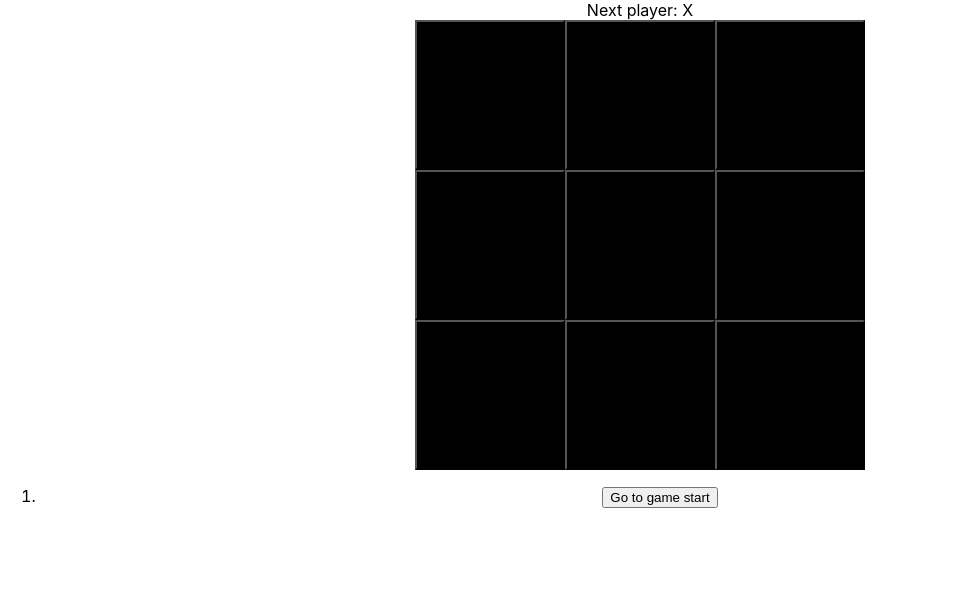
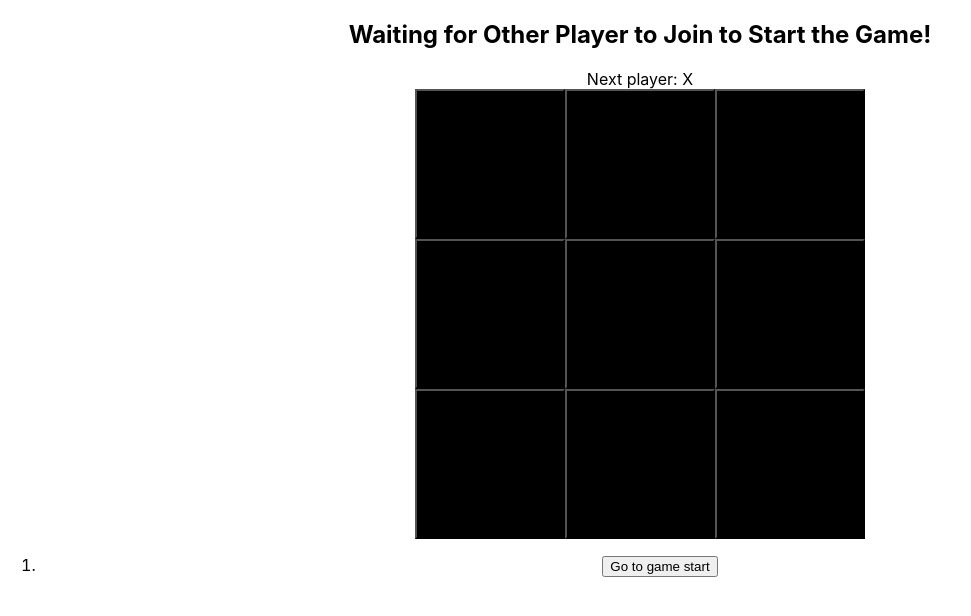
Before and after one commit to jason-ng-zq99/govtech-gds-swe-assessment, a React (Create React App) app in the folder client/: page /gamePage in a window 1280 px wide. Shown: the top 616 px of the page, without its empty margins (0-971 px from the left). Built offline with nearby package versions, Linux system fonts and the light colour scheme; no server answers.

Commit message:
Add stop layer while waiting for another player

```diff
--- a/client/src/components/BoardGame.jsx
+++ b/client/src/components/BoardGame.jsx
@@ -24,6 +24,16 @@ const StyledButton = styled.button`
                                                                                 ? "green"
                                                                                 : "black"};
 `
+
+const StopLayer = styled.div`
+  width: 100%;
+  height: 100%;
+  position: absolute;
+  bottom: 0;
+  left: 0;
+  z-index: 99;
+  cursor: default;
+`;
 
 function Square({ value, onSquareClick, squareIndex }) {
   return (
@@ -84,7 +94,6 @@ function Board({ xIsNext, squares, onPlay }) {
   return (
     <>
       <div className="status">{status}</div>
-
       <div className="board-row">
         <StyledButtonsContainer>
           <Square squareIndex={0} ariaDescribedBy={"Top left button"} value={squares[0]} onSquareClick={() => handleClick(0)} />
@@ -186,6 +195,10 @@ export default function BoardGame() {
   return (
     <div className="game">
       <div className="game-board">
+        {!isGameStarted && (
+          <h2>Waiting for Other Player to Join to Start the Game!</h2>
+        )}
+        {(!isGameStarted || !isPlayerTurn) && <StopLayer />}
         <Board xIsNext={xIsNext} squares={currentSquares} onPlay={handlePlay} />
       </div>
       <div className="game-info">
```
